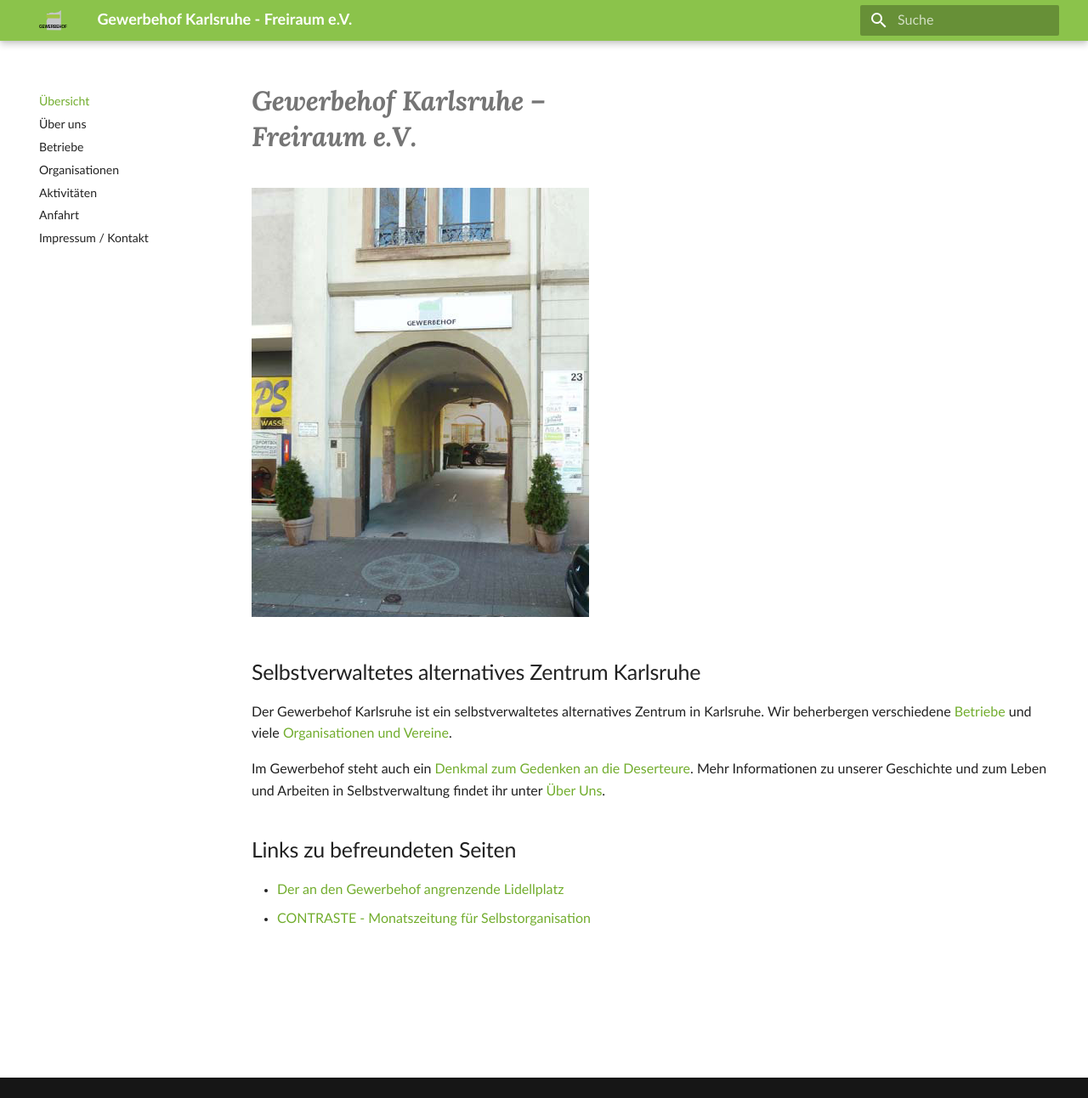
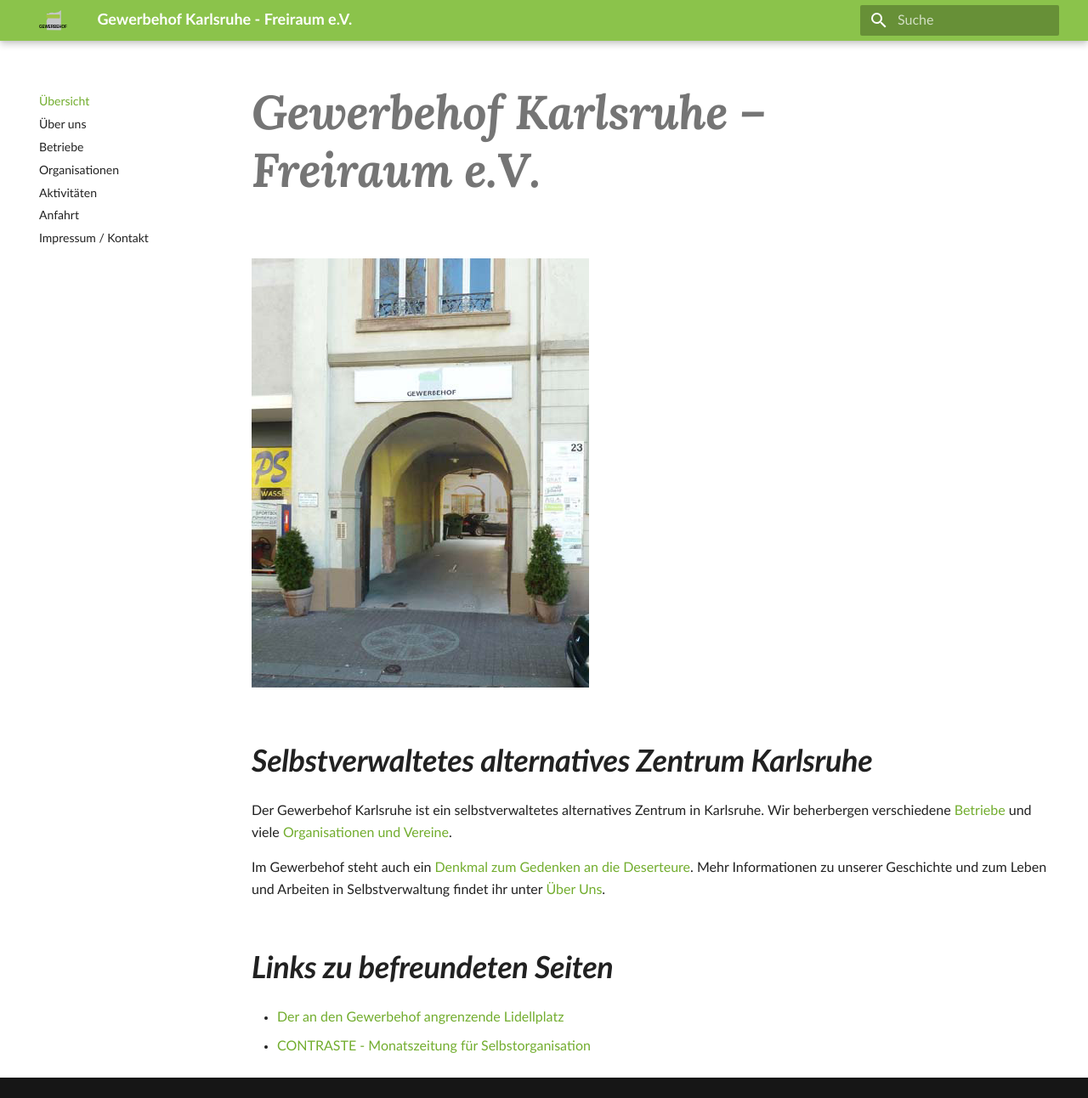
Before and after one commit to entropia/gewerbehof-webseite, an MkDocs documentation site: the page built from docs/index.md, in a window 1280 px wide and 1292 px high. Shown: the whole window at 85% size. Built offline with MkDocs 1.6.1 and Material for MkDocs 9.7.7, drawn with Linux system fonts in a browser that asks for light colours; comment, search, counter and statistics services are not loaded.

Commit message:
fix fontfaces, adjust font sizes

```diff
--- a/docs/css/extra.css
+++ b/docs/css/extra.css
@@ -1,12 +1,23 @@
 :root {
-  --md-text-font: 'LatoLatinWeb';
+  --md-text-font: 'Lato';
   --md-title-font: 'Lora';
 }
 
-h1 {
-  font-family: var(--md-title-font) !important;
-  font-style: italic !important;
-  font-weight: 700 !important;
+h1,
+.md-typeset h1 {
+  font-family: var(--md-title-font);
+  font-size: 2.8rem;
+  line-height: 3.4rem;
+  font-weight: 700;
+  font-style: italic;
+}
+
+h2,
+.md-typeset h2 {
+  font-size: 1.8rem;
+  line-height: 2.2rem;
+  font-weight: 700;
+  font-style: italic;
 }
 
 blockquote {
@@ -21,156 +32,156 @@ blockquote {
 }
 
 @font-face {
-  font-family: "Lora";
-  src: url("../fonts/Lora-Roman.woff2") format("woff2");
+  font-family: 'Lora';
+  src: url('../fonts/Lora-Roman.woff2') format('woff2');
 }
 
 @font-face {
-  font-family: "Lora";
-  src: url("../fonts/Lora-Italic.woff2") format("woff2");
+  font-family: 'Lora';
+  src: url('../fonts/Lora-Italic.woff2') format('woff2');
   font-style: italic;
 }
 
-/* Webfont: LatoLatin-Black */@font-face {
-  font-family: 'LatoLatinWebBlack';
+@font-face {
+  font-family: 'Lato';
   src:  url('../fonts/LatoLatin-Black.woff2') format('woff2');
   font-style: normal;
-  font-weight: normal;
+  font-weight: 900;
   text-rendering: optimizeLegibility;
 }
 
-/* Webfont: LatoLatin-BlackItalic */@font-face {
-  font-family: 'LatoLatinWebBlack';
+@font-face {
+  font-family: 'Lato';
   src: url('../fonts/LatoLatin-BlackItalic.woff2') format('woff2');
   font-style: italic;
-  font-weight: normal;
+  font-weight: 900;
   text-rendering: optimizeLegibility;
 }
 
-/* Webfont: LatoLatin-Bold */@font-face {
-  font-family: 'LatoLatinWeb';
+@font-face {
+  font-family: 'Lato';
   src: url('../fonts/LatoLatin-Bold.woff2') format('woff2');
   font-style: normal;
-  font-weight: bold;
+  font-weight: 700;
   text-rendering: optimizeLegibility;
 }
 
-/* Webfont: LatoLatin-BoldItalic */@font-face {
-  font-family: 'LatoLatinWeb';
+@font-face {
+  font-family: 'Lato';
   src: url('../fonts/LatoLatin-BoldItalic.woff2') format('woff2');
   font-style: italic;
-  font-weight: bold;
+  font-weight: 700;
   text-rendering: optimizeLegibility;
 }
 
-/* Webfont: LatoLatin-Hairline */@font-face {
-  font-family: 'LatoLatinWebHairline';
+@font-face {
+  font-family: 'Lato';
   src: url('../fonts/LatoLatin-Hairline.woff2') format('woff2');
   font-style: normal;
-  font-weight: normal;
+  font-weight: 100;
   text-rendering: optimizeLegibility;
 }
 
-/* Webfont: LatoLatin-HairlineItalic */@font-face {
-  font-family: 'LatoLatinWebHairline';
+@font-face {
+  font-family: 'Lato';
   src: url('../fonts/LatoLatin-HairlineItalic.woff2') format('woff2');
   font-style: italic;
-  font-weight: normal;
+  font-weight: 100;
   text-rendering: optimizeLegibility;
 }
 
-/* Webfont: LatoLatin-Heavy */@font-face {
-  font-family: 'LatoLatinWebHeavy';
+@font-face {
+  font-family: 'Lato';
   src: url('../fonts/LatoLatin-Heavy.woff2') format('woff2');
   font-style: normal;
-  font-weight: normal;
+  font-weight: 800;
   text-rendering: optimizeLegibility;
 }
 
-/* Webfont: LatoLatin-HeavyItalic */@font-face {
-  font-family: 'LatoLatinWebHeavy';
+@font-face {
+  font-family: 'Lato';
   src: url('../fonts/LatoLatin-HeavyItalic.woff2') format('woff2');
   font-style: italic;
-  font-weight: normal;
+  font-weight: 800;
   text-rendering: optimizeLegibility;
 }
 
-/* Webfont: LatoLatin-Italic */@font-face {
-  font-family: 'LatoLatinWeb';
+@font-face {
+  font-family: 'Lato';
   src: url('../fonts/LatoLatin-Italic.woff2') format('woff2');
   font-style: italic;
-  font-weight: normal;
+  font-weight: 400;
   text-rendering: optimizeLegibility;
 }
 
-/* Webfont: LatoLatin-Light */@font-face {
-  font-family: 'LatoLatinWebLight';
+@font-face {
+  font-family: 'Lato';
   src: url('../fonts/LatoLatin-Light.woff2') format('woff2');
   font-style: normal;
-  font-weight: normal;
+  font-weight: 300;
   text-rendering: optimizeLegibility;
 }
 
-/* Webfont: LatoLatin-LightItalic */@font-face {
-  font-family: 'LatoLatinWebLight';
+@font-face {
+  font-family: 'Lato';
   src: url('../fonts/LatoLatin-LightItalic.woff2') format('woff2');
   font-style: italic;
-  font-weight: normal;
+  font-weight: 300;
   text-rendering: optimizeLegibility;
 }
 
-/* Webfont: LatoLatin-Medium */@font-face {
-  font-family: 'LatoLatinWebMedium';
+@font-face {
+  font-family: 'Lato';
   src: url('../fonts/LatoLatin-Medium.woff2') format('woff2');
   font-style: normal;
-  font-weight: normal;
+  font-weight: 500;
   text-rendering: optimizeLegibility;
 }
 
-/* Webfont: LatoLatin-MediumItalic */@font-face {
-  font-family: 'LatoLatinWebMedium';
+@font-face {
+  font-family: 'Lato';
   src: url('../fonts/LatoLatin-MediumItalic.woff2') format('woff2');
   font-style: italic;
-  font-weight: normal;
+  font-weight: 500;
   text-rendering: optimizeLegibility;
 }
 
-/* Webfont: LatoLatin-Regular */@font-face {
-  font-family: 'LatoLatinWeb';
+@font-face {
+  font-family: 'Lato';
   src: url('../fonts/LatoLatin-Regular.woff2') format('woff2');
   font-style: normal;
-  font-weight: normal;
+  font-weight: 400;
   text-rendering: optimizeLegibility;
 }
 
-/* Webfont: LatoLatin-Semibold */@font-face {
-  font-family: 'LatoLatinWebSemibold';
+@font-face {
+  font-family: 'Lato';
   src: url('../fonts/LatoLatin-Semibold.woff2') format('woff2');
   font-style: normal;
-  font-weight: normal;
+  font-weight: 600;
   text-rendering: optimizeLegibility;
 }
 
-/* Webfont: LatoLatin-SemiboldItalic */@font-face {
-  font-family: 'LatoLatinWebSemibold';
+@font-face {
+  font-family: 'Lato';
   src: url('../fonts/LatoLatin-SemiboldItalic.woff2') format('woff2');
   font-style: italic;
-  font-weight: normal;
+  font-weight: 600;
   text-rendering: optimizeLegibility;
 }
 
-/* Webfont: LatoLatin-Thin */@font-face {
-  font-family: 'LatoLatinWebThin';
+@font-face {
+  font-family: 'Lato';
   src: url('../fonts/LatoLatin-Thin.woff2') format('woff2');
   font-style: normal;
-  font-weight: normal;
+  font-weight: 200;
   text-rendering: optimizeLegibility;
 }
 
-/* Webfont: LatoLatin-ThinItalic */@font-face {
-  font-family: 'LatoLatinWebThin';
+@font-face {
+  font-family: 'Lato';
   src: url('../fonts/LatoLatin-ThinItalic.woff2') format('woff2');
   font-style: italic;
-  font-weight: normal;
+  font-weight: 200;
   text-rendering: optimizeLegibility;
 }
```
